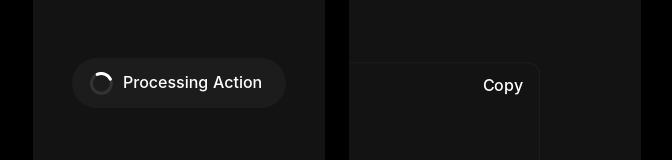
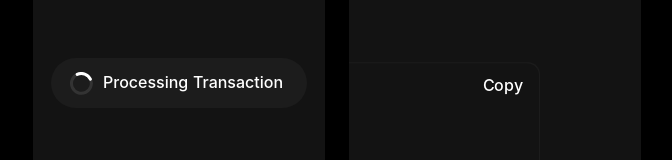
Before and after one commit to ShizuChuan/torph, a React (Vite) app in the folder site/: page / in a window 1280 px wide. Shown: the part 160-320 px from the top of the page, without its empty margins (303-975 px from the left). Built offline with nearby package versions, Linux system fonts and the light colour scheme; a web font is replaced by a local one.

Commit message:
example cleanup

```diff
--- a/site/src/components/homepage/examples/action.tsx
+++ b/site/src/components/homepage/examples/action.tsx
@@ -6,7 +6,7 @@ import { TextMorph } from "torph/react";
 
 const states = [
   {
-    label: "Processing Action",
+    label: "Processing Transaction",
     icon: (
       <svg
         width="23"
@@ -36,7 +36,7 @@ const states = [
     ),
   },
   {
-    label: "Action Complete",
+    label: "Transaction Safe",
     icon: (
       <svg
         width="21"
@@ -66,6 +66,16 @@ const states = [
   },
 ];
 
+const transition = {
+  type: "spring" as const,
+  mass: 4,
+  stiffness: 800,
+  damping: 80,
+  restDelta: 0.0001,
+};
+const cssTransition =
+  "linear(0 0%, 0.00935 1%, 0.034933 2%, 0.073343 3%, 0.121559 4%, 0.176933 5%, 0.237164 6%, 0.300282 7%, 0.364621 8%, 0.428795 9%, 0.491674 10%, 0.552354 11%, 0.610135 12%, 0.664498 13%, 0.715078 14%, 0.761645 15%, 0.804085 16%, 0.842377 17%, 0.87658 18%, 0.906817 19%, 0.933259 20%, 0.956116 21%, 0.975624 22%, 0.992037 23%, 1.005618 24%, 1.016636 25%, 1.025356 26%, 1.032036 27%, 1.036926 28%, 1.040261 29%, 1.042263 30%, 1.043137 31%, 1.043072 32%, 1.04224 33%, 1.040793 34%, 1.038871 35%, 1.036594 36%, 1.034067 37%, 1.031382 38%, 1.028616 39%, 1.025833 40%, 1.023087 41%, 1.020422 42%, 1.017869 43%, 1.015456 44%, 1.013201 45%, 1.011116 46%, 1.009207 47%, 1.007478 48%, 1.005927 49%, 1.00455 50%, 1.00334 51%, 1.002289 52%, 1.001387 53%, 1.000624 54%, 0.999987 55%)";
+
 export const ExampleAction = () => {
   const [currentStateIndex, setCurrentStateIndex] = React.useState(0);
 
@@ -78,20 +88,33 @@ export const ExampleAction = () => {
 
   return (
     <div className={styles.action}>
-      <AnimatePresence mode="popLayout">
+      <div className={styles.iconWrapper}>
+        <AnimatePresence>
           <motion.div
             key={currentStateIndex}
-          initial={{ opacity: 0, scale: 0.8 }}
+            className={styles.icon}
+            initial={{ opacity: 0, scale: 0.6 }}
             animate={{ opacity: 1, scale: 1 }}
-          exit={{ opacity: 0, scale: 0.8 }}
-          transition={{ duration: 0.3 }}
+            exit={{
+              opacity: 0,
+              scale: 0.6,
+              transition: transition,
+            }}
+            transition={{
+              delay: 0.1,
+              ...transition,
+            }}
           >
             {states[currentStateIndex].icon}
           </motion.div>
         </AnimatePresence>
-      <TextMorph duration={400} ease="ease">
+      </div>
+
+      <div className={styles.label}>
+        <TextMorph duration={600} ease={`cubic-bezier(0.41, 1.03, 0.6, 1.03)`}>
           {states[currentStateIndex].label}
         </TextMorph>
       </div>
+    </div>
   );
 };
--- a/site/src/components/homepage/examples/styles.module.scss
+++ b/site/src/components/homepage/examples/styles.module.scss
@@ -58,6 +58,33 @@
   color: #ffffff;
   border-radius: 10rem;
   background: var(--body-light);
+
+  .label {
+    --mask-size: 2rem;
+    padding: 0 var(--mask-size);
+    margin: 0 calc(-1 * var(--mask-size));
+    mask-image: linear-gradient(
+      to right,
+      transparent,
+      black var(--mask-size),
+      black calc(100% - var(--mask-size)),
+      transparent
+    );
+  }
+
+  .iconWrapper {
+    position: relative;
+    width: 1.5rem;
+    height: 1.5rem;
+
+    .icon {
+      position: absolute;
+      inset: 0;
+      display: flex;
+      align-items: center;
+      justify-content: center;
+    }
+  }
 }
 
 .button {
```
Lines whose indentation alone changed are shown as unchanged.
